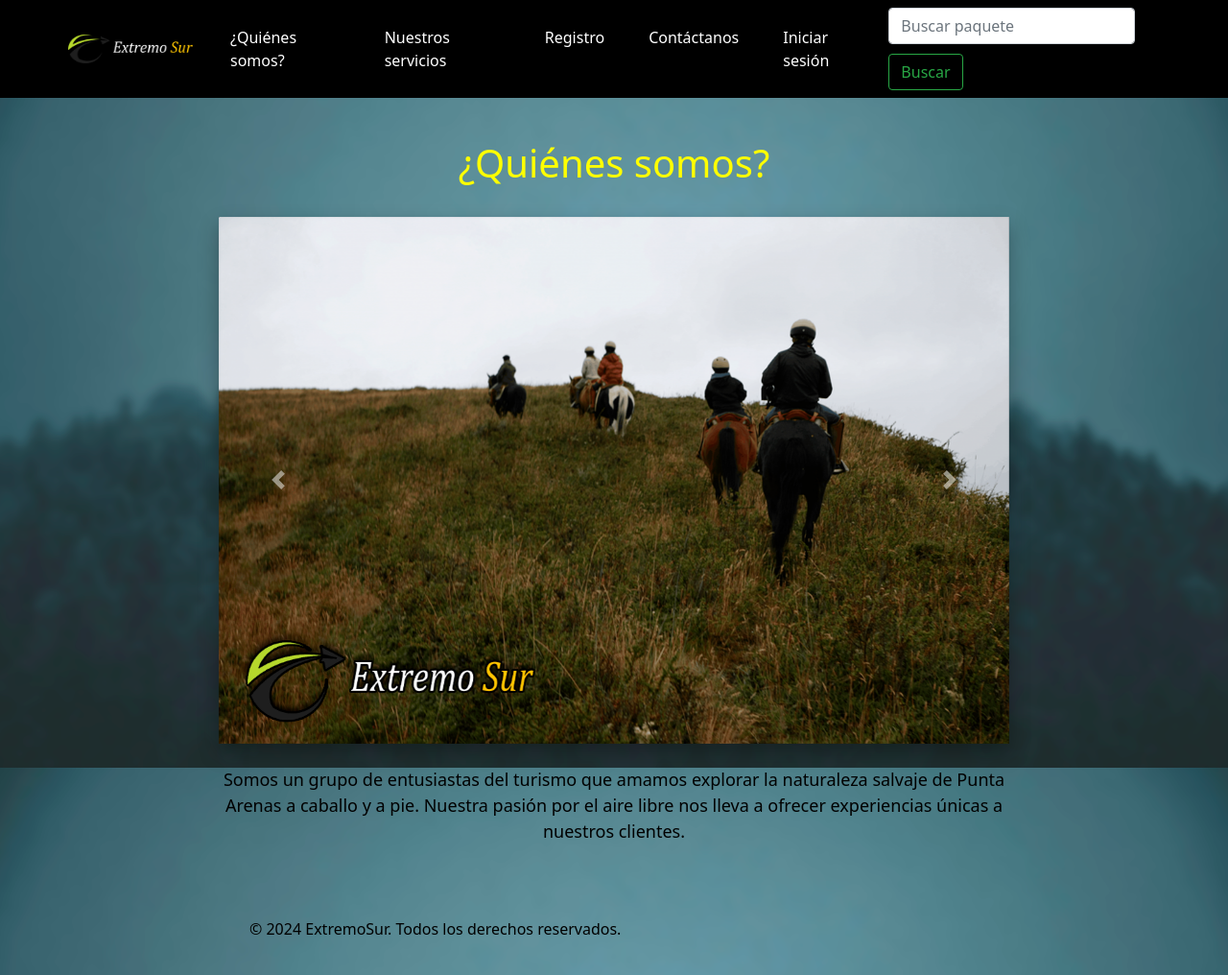
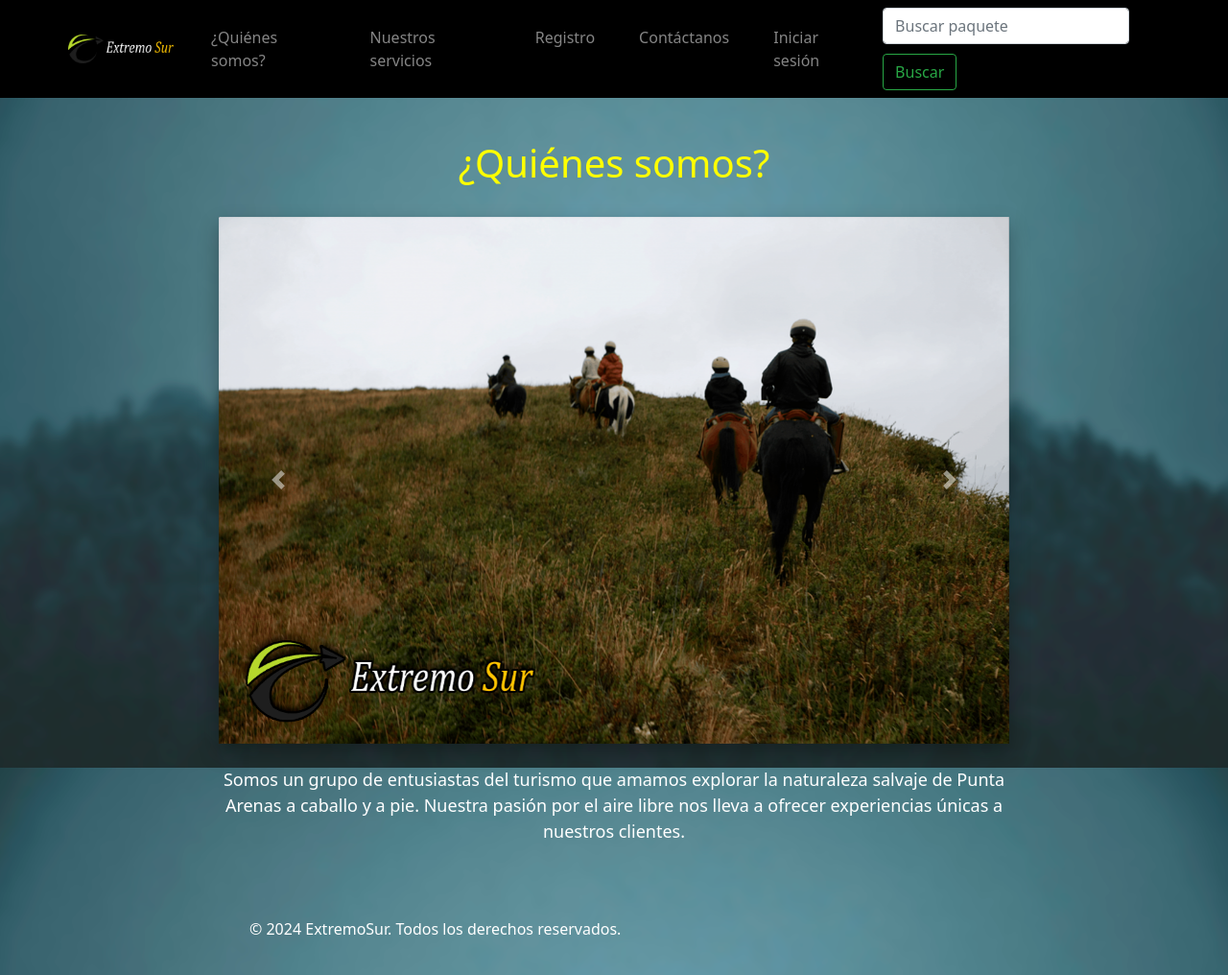
Before and after one commit to lukashaltenhof/evaluacion3, a Django app: page /index/ in a window 1280 px wide. Shown: the whole page at 96% size. Run offline with Django 5.2, Linux system fonts and the light colour scheme.

Commit message:
fix navbar login

```diff
--- a/extremosur/gestionviajes/static/css/styles.css
+++ b/extremosur/gestionviajes/static/css/styles.css
@@ -10,7 +10,7 @@ body {
 }
 
 .navbar {
-    background-color: #f8f9fa; /* Fondo claro */
+    background-color: #000000;
 }
 
 .navbar-nav .nav-item {
@@ -18,7 +18,7 @@ body {
 }
 
 .navbar-nav .nav-link {
-    color: #333; /* Color de texto */
+    color: #858585; /* Color de texto */
     padding: 10px 15px; /* Espaciado interior */
     transition: color 0.3s ease, background-color 0.3s ease; /* Transición suave */
 }
@@ -37,11 +37,11 @@ body {
 }
 
 .navbar-brand img {
-    width: 150px;
-    height: auto;
+    max-height: 30px; /* Tamaño máximo del logo */
     margin-left: 20px;
     padding-left: 20px;
 }
+
 
 /* Estilos para los servicios */
 .servicio {
@@ -60,7 +60,7 @@ body {
     color: #ffffff;
 }
 
-/* Estilos para los formularios */
+
 form {
     margin-top: 20px;
 }
@@ -284,7 +284,7 @@ table a:hover {
 
 /* Estilos para las cards */
 .card {
-    background-color: rgba(68, 172, 190, 0.5);
+    background-color: rgba(0, 0, 0, 0.5);
     color: #fff;
     border-radius: 10px;
     border: none; /* Eliminar el borde para que todas las cards tengan el mismo aspecto */
--- a/extremosur/gestionviajes/templates/base.html
+++ b/extremosur/gestionviajes/templates/base.html
@@ -32,18 +32,11 @@
     <!-- Additional CSS styles -->
     <style>
         /* Estilos adicionales para la barra de navegación */
-        .navbar {
-            background-color: black; /* Fondo negro */
-            color: white; /* Texto blanco */
-        }
 
-        .navbar-brand img {
-            max-height: 30px; /* Tamaño máximo del logo */
-        }
 
-        .navbar-nav .nav-item .nav-link {
-            color: white !important; /* Texto de los enlaces en blanco */
-        }
+
+
+
     </style>
 </head>
 <body>
@@ -112,7 +105,7 @@
 
     <footer>
         <div class="container">
-            <p>&copy; 2024 ExtremoSur. Todos los derechos reservados.</p>
+            <p style="color: white">&copy; 2024 ExtremoSur. Todos los derechos reservados.</p>
         </div>
     </footer>
 </body>
--- a/extremosur/gestionviajes/templates/index.html
+++ b/extremosur/gestionviajes/templates/index.html
@@ -31,7 +31,7 @@
                     </a>
                 </div>
                 <br>
-                <p style="font-size: large; text-align: center;">Somos un grupo de entusiastas del turismo que
+                <p style="font-size: large; text-align: center; color: white">Somos un grupo de entusiastas del turismo que
                     amamos explorar la naturaleza salvaje de Punta Arenas a caballo y a pie. Nuestra pasión por el aire libre nos lleva a ofrecer experiencias únicas a nuestros clientes.
                 </p>
             </div>
```
Also changed, not shown: extremosur/db.sqlite3.
